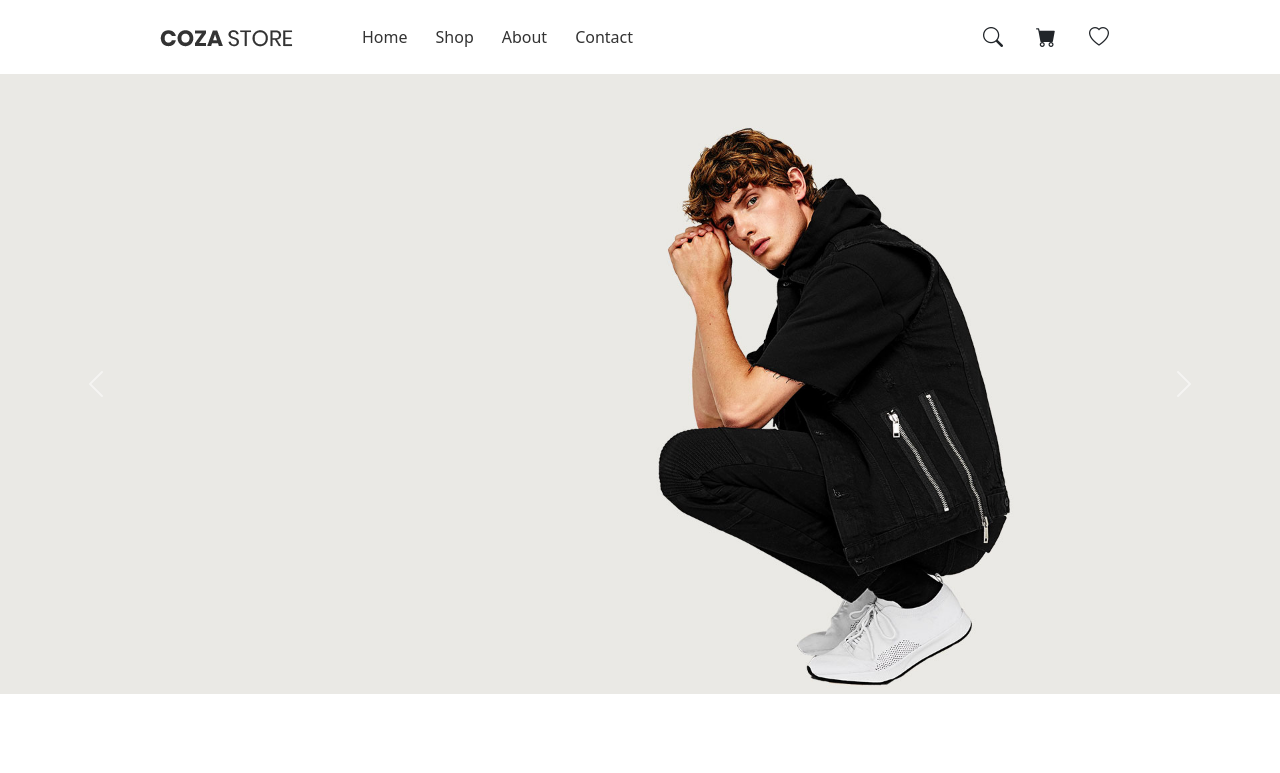
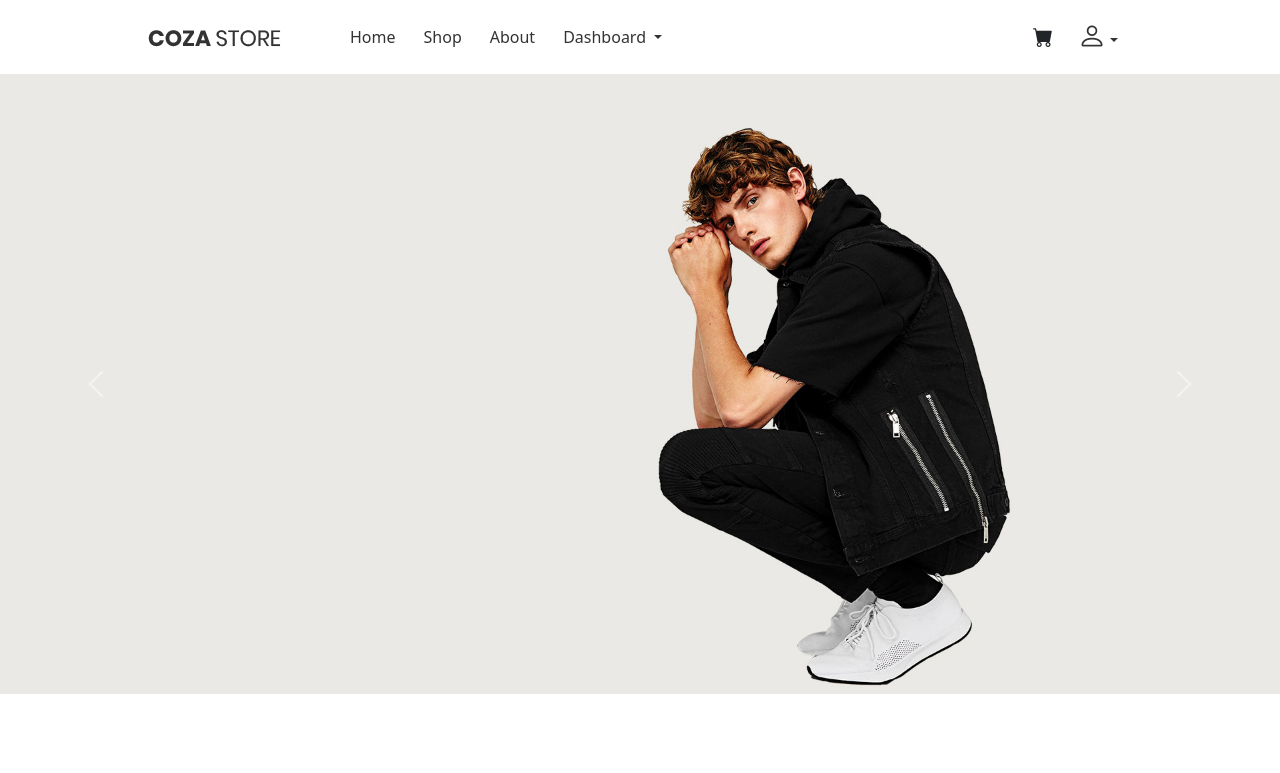
Before and after one commit to Yousef-Farouk/E-commerce-Angular-WebApi, an Angular app: page /home in a window 1280 px wide. Shown: the top 773 px of the page. Built offline with nearby package versions, Linux system fonts and the light colour scheme; no server answers.

Commit message:
adding dashboard routes

```diff
--- a/src/app/app.routes.ts
+++ b/src/app/app.routes.ts
@@ -2,21 +2,19 @@ import { BannerComponent } from './components/banner/banner.component';
 import { SliderComponent } from './components/slider/slider.component';
 import { Routes, CanActivate } from '@angular/router';
 import { ProductFormComponent } from './components/products/product-form/product-form.component';
-import { ProductTableComponent } from './components/products/product-table/product-table.component';
-import { ProductsComponent } from './components/products/products.component';
-import { ProductDetailsComponent } from './components/products/product-details/product-details.component';
 import { HomeComponent } from './components/home/home.component';
 import { LoginComponent } from './components/login/login.component';
 import { RegisterComponent } from './components/register/register.component';
 import { AllProductsComponent } from './components/all-products/all-products.component';
 import { ProductInfoComponent } from './components/product-info/product-info.component';
 import { AuthGuard } from './guards/auth.guard';
+import { ProductTableComponent } from './components/products/product-table/product-table.component';
 
 export const routes: Routes = [
 
     {path:'products/:id/add' ,component:ProductFormComponent},
+    {path:'dashboard/products',component:ProductTableComponent},
     {path:'products/:id',component:ProductInfoComponent},
-    {path:'products/all',component:ProductTableComponent},
     {path:'products',component:AllProductsComponent,canActivate:[AuthGuard]},
     {path:'home',component:HomeComponent},
     {path:'login',component:LoginComponent},
--- a/src/app/components/all-products/all-products.component.html
+++ b/src/app/components/all-products/all-products.component.html
@@ -1,7 +1,8 @@
-<app-navbar>
 
-</app-navbar>
+    <app-navbar >
 
-<app-products ></app-products>
+    </app-navbar>
 
-<app-footer></app-footer>
+    <app-products class="" ></app-products>
+
+    <app-footer></app-footer>
--- a/src/app/components/navbar/navbar.component.css
+++ b/src/app/components/navbar/navbar.component.css
@@ -1,14 +1,15 @@
 /* .nav-container
 {
-    position: relative;
+    position: absolute;
     background-color: transparent;
 } */
 
 nav{
     margin: 0px 133px 0px 133px;
     padding: 0px 15px;
-    /* position: fixed; */
+    /* position: fixed;  */
     z-index: 1000;
+    background-color: transparent;
 
 }
 .nav-item
--- a/src/app/components/navbar/navbar.component.html
+++ b/src/app/components/navbar/navbar.component.html
@@ -1,12 +1,12 @@
 
-            <nav class="navbar navbar-expand-lg ">
-                <div class="container-fluid">
-                  <a class="navbar-brand" href="#"><img src="../../../assets/imgs/logo-01.png" class="w-100 h-100"></a>
-                  <button class="navbar-toggler" type="button" data-bs-toggle="collapse" data-bs-target="#navbarNav" aria-controls="navbarNav" aria-expanded="false" aria-label="Toggle navigation">
+
+              <nav class="navbar navbar-expand-lg  ">
+                <!-- <div class="container-fluid justify-content-between  "> -->
+                  <a class="navbar-brand" [routerLink]="['/home']"><img src="../../../assets/imgs/logo-01.png" class="w-100 h-100"></a>
+                  <button class="navbar-toggler" type="button" data-bs-toggle="collapse" data-bs-target="#navbarNav" aria-controls="navbarNav" aria-expanded="true" aria-label="Toggle navigation">
                     <span class="navbar-toggler-icon"></span>
                   </button>
-                  <div class="collapse navbar-collapse d-flex align-items-center  " id="navbarNav">
-
+                  <div class="collapse navbar-collapse d-flex align-items-center  " id="navbarNav" >
                         <ul class="navbar-nav d-flex align-items-center ">
                             <li class="nav-item">
                               <a class="nav-link active" aria-current="page" [routerLink]="['/home']">Home</a>
@@ -16,26 +16,52 @@
                               [routerLink]="['/products']">Shop</a>
                             </li>
                             <li class="nav-item">
-                              <a class="nav-link" href="#">About</a>
+                              <a class="nav-link">About</a>
                             </li>
-                            <li class="nav-item">
-                              <a class="nav-link" href="#">Contact</a>
+                            <!-- <li class="nav-item">
+                              <a class="nav-link" >Contact</a>
+                            </li> -->
+                            <li class="nav-item dropdown py-0">
+                              <a class="nav-link dropdown-toggle" href="#" role="button" data-bs-toggle="dropdown" aria-expanded="true">
+                                Dashboard
+                              </a>
+                              <ul class="dropdown-menu">
+                                <li><a class="dropdown-item px-3" [routerLink]="['/dashboard/products']">Products</a></li>
+                                <li><a class="dropdown-item px-3">Users</a></li>
+                              </ul>
                             </li>
+                            <!-- <li class="nav-item">
+                              <a class="nav-link" [routerLink]="['/dashboard/products']">Dashboard</a>
+                            </li> -->
                         </ul>
 
                   </div>
-                  <div class="icons d-flex align-items-center">
-                    <div class="search-icon">
+                  <div class="icons d-flex align-items-center justify-content-end flex-grow-1 ">
+                    <!-- <div class="search-icon">
                         <a class="nav-link" ><i class="bi bi-search"></i></a>
-                    </div>
+                    </div> -->
                     <div class="cart-icon">
                         <a class="nav-link" ><i class="bi bi-cart-fill"></i></a>
                         <span ></span>
                     </div>
-                    <div class="heart-icon">
+                    <div class="cart-icon">
+                      <!-- <a class="nav-link" ><i class="bi bi-person fs-3"></i></a>
+                      <span ></span> -->
+                      <div class="nav-item dropdown py-0 ">
+                        <a class="nav-link dropdown-toggle py-0" href="#" role="button" data-bs-toggle="dropdown" aria-expanded="true">
+                          <i class="bi bi-person fs-3 px-0"></i>
+                        </a>
+                        <ul class="dropdown-menu">
+                          <li><a class="dropdown-item px-3" [routerLink]="['']">Profile</a></li>
+                          <li><a class="dropdown-item px-3"[routerLink]="">Sign Out</a></li>
+                        </ul>
+                      </div>
+                    </div>
+                  </div>
+
+                   <!-- <div class="heart-icon">
                         <a class="nav-link" ><i class="bi bi-heart"></i></a>
 
-                    </div>
-                  </div>
-                </div>
+                    </div> -->
+                <!-- </div> -->
             </nav>
--- a/src/app/components/products/product-form/product-form.component.html
+++ b/src/app/components/products/product-form/product-form.component.html
@@ -1,3 +1,5 @@
+<app-navbar></app-navbar>
+
 <div class="container mt-5">
     <h1 class="my-2 text-muted text-center">
     </h1>
@@ -98,3 +100,6 @@
 
     </form>
   </div>
+
+
+  <app-footer></app-footer>
--- a/src/app/components/products/product-form/product-form.component.ts
+++ b/src/app/components/products/product-form/product-form.component.ts
@@ -8,12 +8,14 @@ import { Iproduct } from '../../models/iproduct';
 import { Icategory } from '../../models/icategory';
 import { error } from 'console';
 import { CategoryApiService } from '../../services/category-api.service';
+import { NavbarComponent } from '../../navbar/navbar.component';
+import { FooterComponent } from '../../footer/footer.component';
 
 
 @Component({
   selector: 'app-product-form',
   standalone: true,
-  imports: [CommonModule,ReactiveFormsModule],
+  imports: [CommonModule,ReactiveFormsModule,NavbarComponent,FooterComponent],
   templateUrl: './product-form.component.html',
   styleUrl: './product-form.component.css'
 })
--- a/src/app/components/products/product-table/product-table.component.html
+++ b/src/app/components/products/product-table/product-table.component.html
@@ -1,7 +1,9 @@
-<div class="mt-5 container">
+<app-navbar></app-navbar>
+
+<div class="mt-5 container mb-5">
     <h1 class="text-muted text-center">Our Products</h1>
     <button class="btn bg-dark text-white mt-2" style="font-family: Poppins-Bold;" [routerLink]="['/products',0,'add']">Add Product</button>
-    <div class="row mt-4">
+    <div class="row mt-4 mb-5">
       <table class="table">
         <thead>
           <tr>
@@ -47,5 +49,4 @@
     </div>
   </div>
 
-
-<!-- [routerLink]="['/products', product.id, 'edit']" -->
+<app-footer></app-footer>
--- a/src/app/components/products/product-table/product-table.component.ts
+++ b/src/app/components/products/product-table/product-table.component.ts
@@ -4,11 +4,13 @@ import { Iproduct } from '../../models/iproduct';
 import { ActivatedRoute, Router, RouterLink, RouterLinkActive } from '@angular/router';
 import { error } from 'console';
 import { ProductApiService } from '../../services/product-api.service';
+import { NavbarComponent } from '../../navbar/navbar.component';
+import { FooterComponent } from '../../footer/footer.component';
 
 @Component({
   selector: 'app-product-table',
   standalone: true,
-  imports: [CommonModule,RouterLink,RouterLinkActive],
+  imports: [CommonModule,RouterLink,RouterLinkActive,NavbarComponent,FooterComponent],
   templateUrl: './product-table.component.html',
   styleUrl: './product-table.component.css'
 })
```
